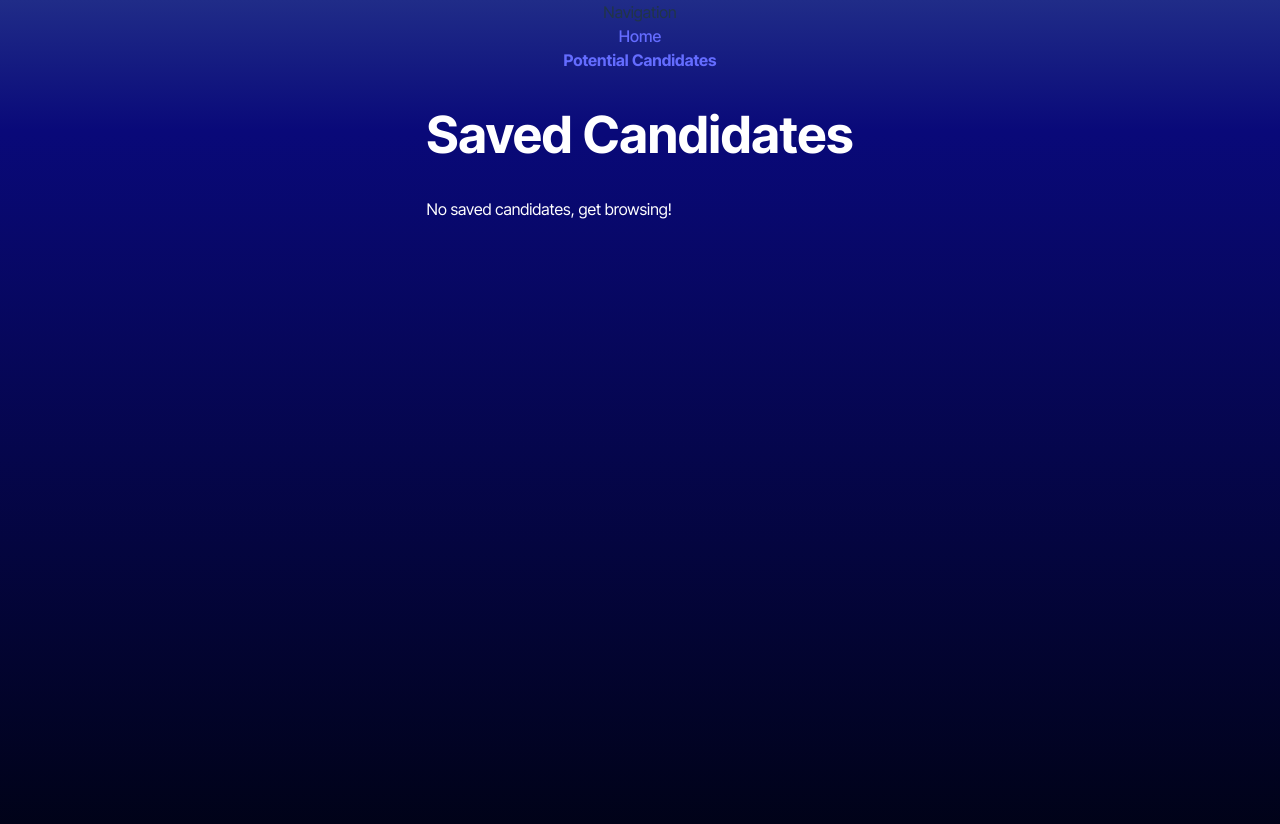
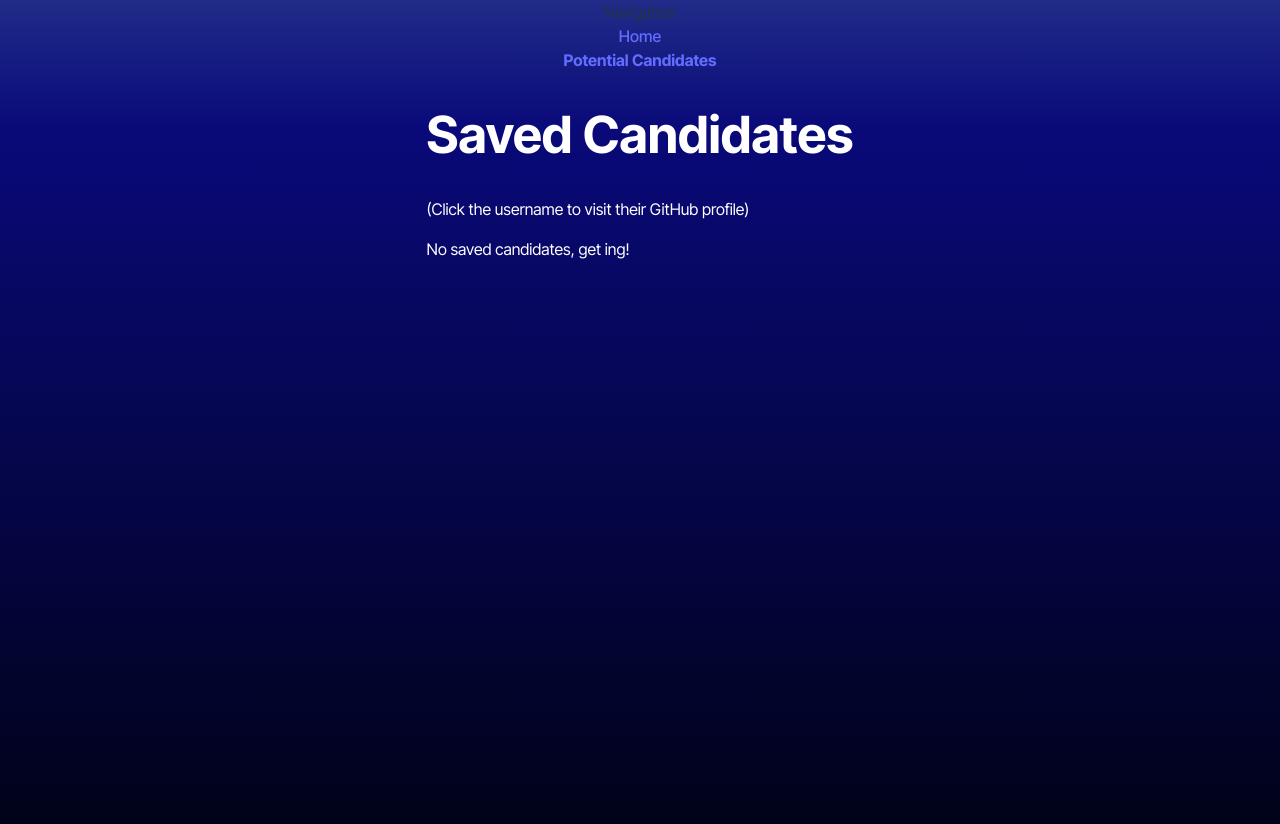
Before and after one commit to BlazeEMP/GitHub-Candidate-Search, a React (Vite) app in the folder Develop/: page /SavedCandidates in a window 1280 px wide. Shown: the top 824 px of the page. Built offline with nearby package versions, Linux system fonts and the light colour scheme.

Commit message:
table for candidate display fixed, reverted before last push

```diff
--- a/Develop/src/interfaces/Candidate.interface.tsx
+++ b/Develop/src/interfaces/Candidate.interface.tsx
@@ -9,6 +9,7 @@ interface Candidate {
     readonly html_url: string;
     readonly company: string | null;
     readonly location: string | null;
+    readonly bio: string | null;
 }
 
 export type { Candidate };
--- a/Develop/src/pages/SavedCandidates.tsx
+++ b/Develop/src/pages/SavedCandidates.tsx
@@ -15,6 +15,7 @@ const SavedCandidates = () => {
     return (
         <div>
             <h1>Saved Candidates</h1>
+            <span>(Click the username to visit their GitHub profile)</span>
             {savedCandidates.length > 0 ? (
                 <table>
                     <thead>
@@ -24,7 +25,7 @@ const SavedCandidates = () => {
                             <th>Location</th>
                             <th>Email</th>
                             <th>Company</th>
-                            <th>Visit Page</th>
+                            <th>Bio</th>
                             <th>Remove</th>
                         </tr>
                     </thead>
@@ -33,18 +34,18 @@ const SavedCandidates = () => {
                             <tr key={candidate.login}>
                                 <td><img src={candidate.avatar_url} alt={`${candidate.name}'s avatar`} width="50" /></td>
                                 <td>{candidate.name || 'No Name Provided'}<br />
-                                    ({candidate.login})</td>
+                                <a href={candidate.html_url} target="_blank" rel="noreferrer">({candidate.login})</a></td>
                                 <td>{candidate.location || 'No location provided'}</td>
                                 <td>{candidate.email || 'No Email Provided'}</td>
                                 <td>{candidate.company || 'Not Available'}</td>
-                                <td><a href={candidate.html_url} target="_blank" rel="noreferrer">Visit GitHub</a></td>
+                                <td>{candidate.bio}</td>
                                 <td><button onClick={() => removeOnClick(candidate.login)}>Remove</button></td>
                             </tr>
                         ))}
                     </tbody>
                 </table>
             ) : (
-                <p>No saved candidates, get browsing!</p>
+                <p>No saved candidates, get ing!</p>
             )}
         </div>
     );
```
